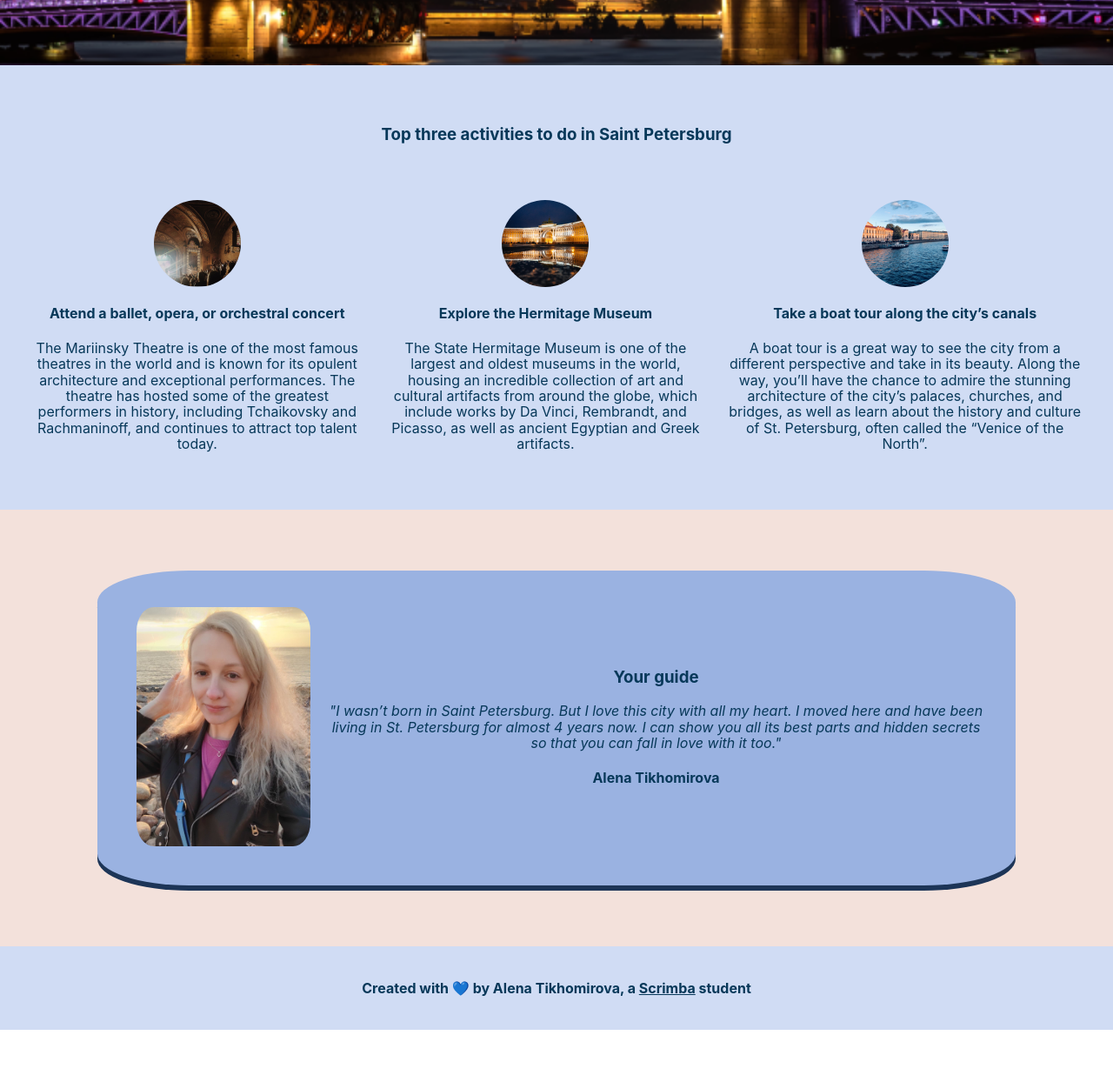
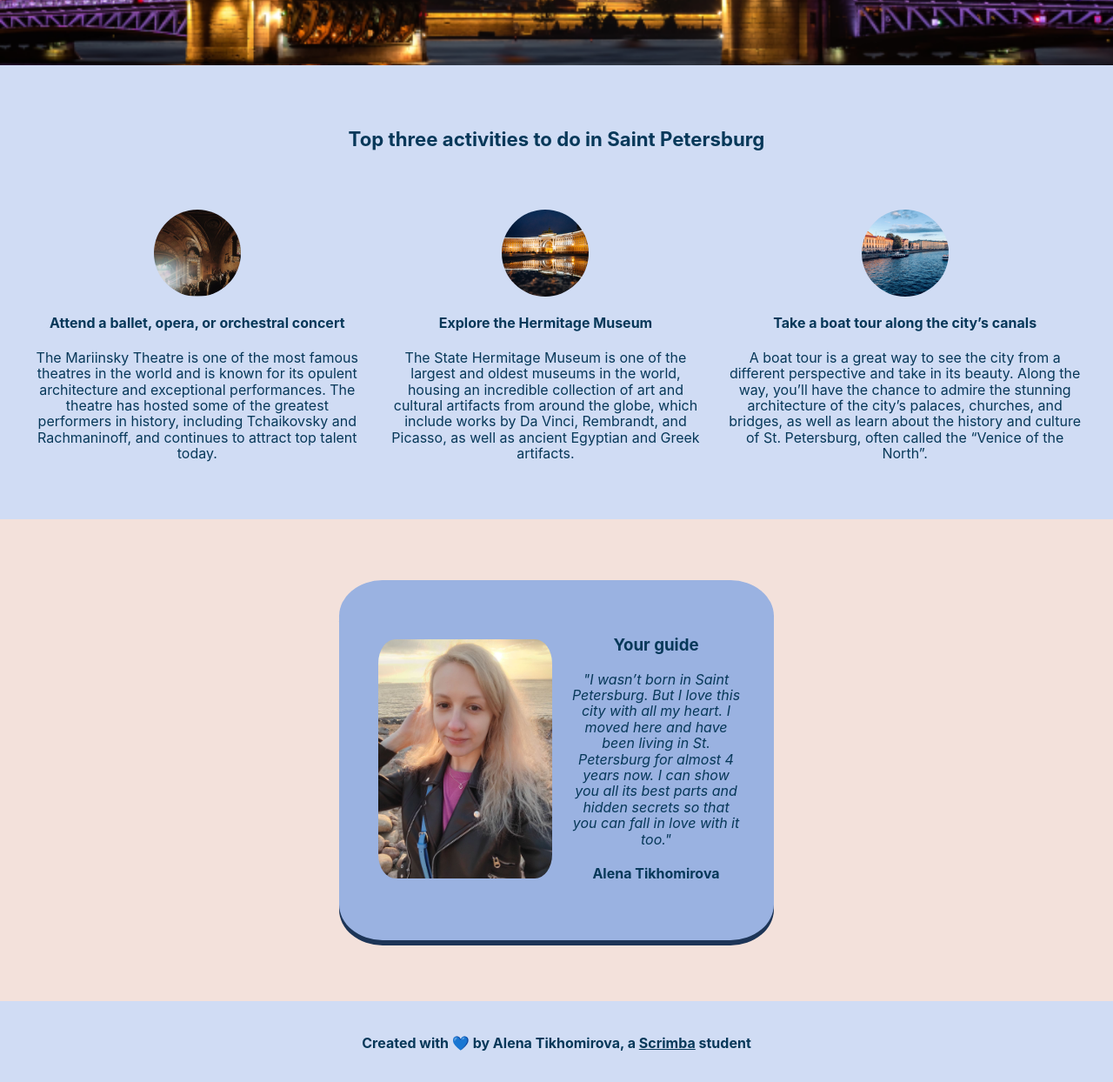
Before and after one commit to AlenaTih/Favourite-town-homepage, a website built with Vite: page index.html in a window 1280 px wide. Shown: the part 335-1579 px from the top of the page at 87% size. Before the commit the page ends 1519 px from the top, so only its background shows below. Built offline with nearby package versions, Linux system fonts and the light colour scheme.

Commit message:
Add files via upload

```diff
--- a/styles.css
+++ b/styles.css
@@ -42,6 +42,7 @@ h2 {
     background-color: #D0DCF4;
     background-size: cover;
     color: #073859;
+    font-size: 19px;
 }
 
 #activities-section {
@@ -116,6 +117,7 @@ h2 {
     background-color: #F3E1DB;
     padding: 70px 112px;
     color: #073859;
+    justify-content: center
 }
 
 #guide-img {
@@ -131,6 +133,7 @@ h2 {
     background-color: #9AB2E1;
     border-radius: 10%;
     box-shadow: 0px 6px 0px 0px #1D3557;
+    max-width: 500px;
 }
 
 #guide-avatar {
```
